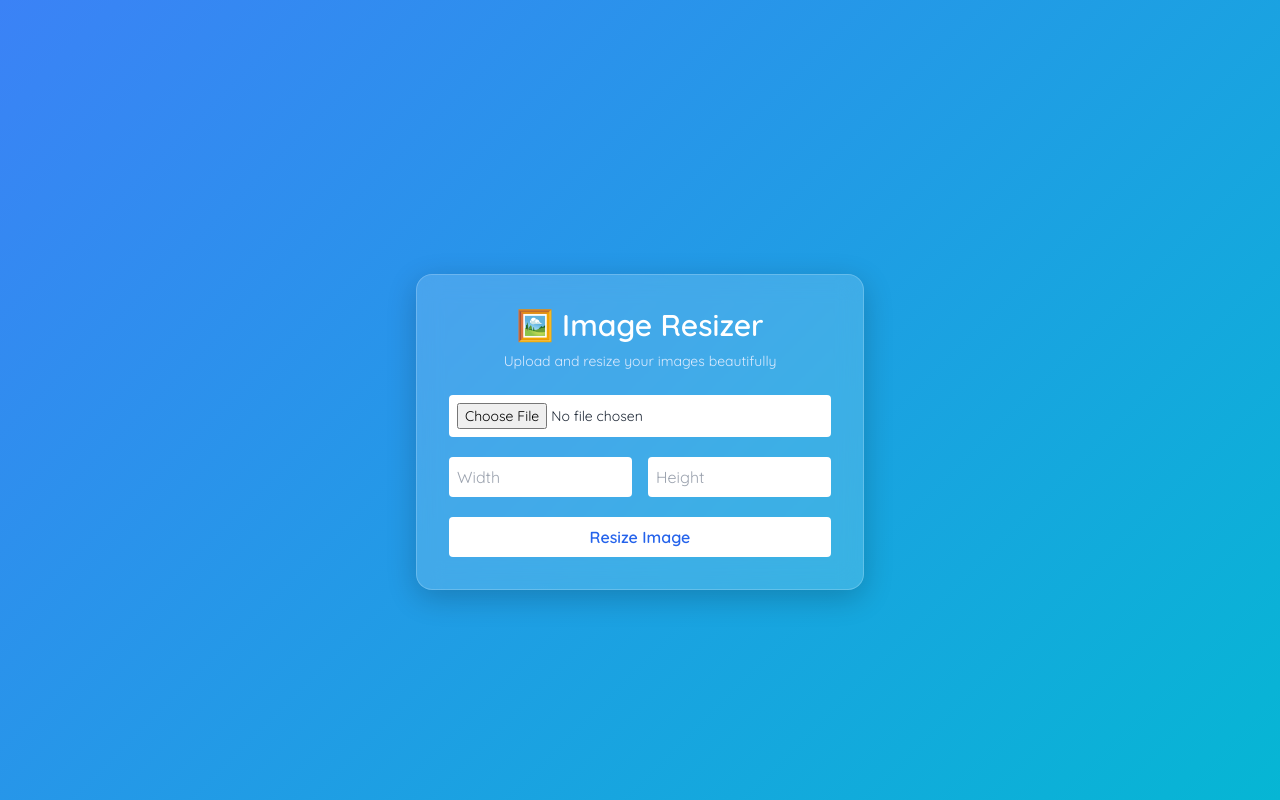
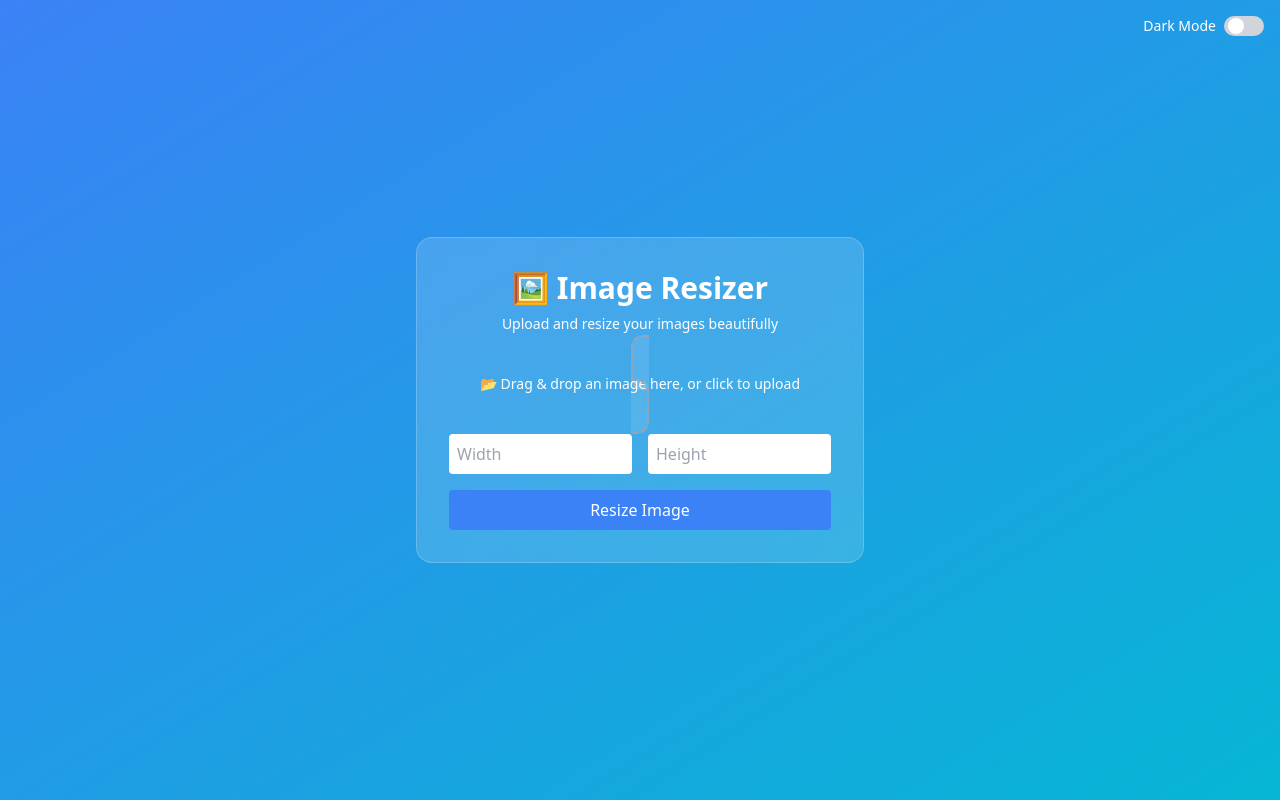
Before and after one commit to naumanshah1/python-image-resizer, a Flask app: page / in a window 1280 px wide. Run offline with Flask 2, Linux system fonts and the light colour scheme; some libraries are stand-ins or nearby versions.

Commit message:
💠 New UI with dark mode, drag-drop, and preview

```diff
--- a/templates/index.html
+++ b/templates/index.html
@@ -4,51 +4,112 @@
   <meta charset="UTF-8" />
   <meta name="viewport" content="width=device-width, initial-scale=1.0"/>
   <title>Image Resizer</title>
-  <link href="https://cdn.jsdelivr.net/npm/tailwindcss@2.2.19/dist/tailwind.min.css" rel="stylesheet"/>
-  <link href="https://fonts.googleapis.com/css2?family=Quicksand:wght@400;600&display=swap" rel="stylesheet">
+  <script src="https://cdn.tailwindcss.com"></script>
   <style>
-    body {
-      font-family: 'Quicksand', sans-serif;
-      background: linear-gradient(135deg, #3b82f6, #06b6d4);
-      min-height: 100vh;
-    }
     .glass {
       background: rgba(255, 255, 255, 0.15);
       backdrop-filter: blur(12px);
       -webkit-backdrop-filter: blur(12px);
       border-radius: 1rem;
-      box-shadow: 0 8px 30px rgba(0, 0, 0, 0.2);
       border: 1px solid rgba(255, 255, 255, 0.2);
+    }
+    .dark .glass {
+      background: rgba(0, 0, 0, 0.2);
+      border-color: rgba(255, 255, 255, 0.1);
+    }
+    .dropzone {
+      border: 2px dashed #9ca3af;
+      padding: 1rem;
+      border-radius: 0.75rem;
+      cursor: pointer;
+    }
+    .dark .dropzone {
+      border-color: #4b5563;
     }
   </style>
 </head>
-<body class="flex items-center justify-center p-6">
+<body class="bg-gradient-to-br from-blue-500 to-cyan-500 min-h-screen flex items-center justify-center text-white transition-colors duration-300 dark:bg-gray-900 dark:text-white">
 
-  <div class="glass p-8 w-full max-w-md text-center mt-16 text-white">
-    <h1 class="text-3xl font-semibold mb-2">🖼️ Image Resizer</h1>
-    <p class="text-sm mb-6 text-blue-100">Upload and resize your images beautifully</p>
+  <div class="absolute top-4 right-4">
+    <label class="flex items-center space-x-2 cursor-pointer">
+      <input type="checkbox" id="darkToggle" class="hidden">
+      <span class="text-sm">Dark Mode</span>
+      <div class="w-10 h-5 bg-gray-300 rounded-full flex items-center px-1">
+        <div class="w-4 h-4 bg-white rounded-full transition-transform" id="toggleThumb"></div>
+      </div>
+    </label>
+  </div>
 
-    <form action="/" method="POST" enctype="multipart/form-data" class="space-y-5">
-      <input type="file" name="image" accept="image/*" required class="w-full text-sm p-2 rounded bg-white text-gray-800"/>
+  <div class="glass p-8 w-full max-w-md text-center">
+    <h1 class="text-3xl font-bold mb-2">🖼️ Image Resizer</h1>
+    <p class="text-sm mb-4">Upload and resize your images beautifully</p>
+
+    <form id="uploadForm" action="/" method="POST" enctype="multipart/form-data" class="space-y-4">
+      <label id="dropZone" class="dropzone text-sm bg-white/10 text-white dark:bg-gray-800">
+        <input type="file" name="image" accept="image/*" class="hidden" required />
+        <p id="dropText">📂 Drag & drop an image here, or click to upload</p>
+      </label>
 
       <div class="flex gap-4">
-        <input type="number" name="width" placeholder="Width" required class="w-1/2 p-2 rounded bg-white text-gray-800" />
-        <input type="number" name="height" placeholder="Height" required class="w-1/2 p-2 rounded bg-white text-gray-800" />
+        <input type="number" name="width" placeholder="Width" required class="w-1/2 p-2 rounded text-black" />
+        <input type="number" name="height" placeholder="Height" required class="w-1/2 p-2 rounded text-black" />
       </div>
 
-      <button type="submit" class="w-full bg-white text-blue-600 font-bold py-2 rounded hover:bg-gray-100 transition">
+      <button type="submit" class="w-full bg-blue-500 hover:bg-blue-600 text-white py-2 rounded transition">
         Resize Image
       </button>
     </form>
 
     {% if filename %}
-    <div class="mt-6">
+    <div class="mt-6 text-white">
       <h2 class="text-lg font-semibold mb-2">Your Resized Image:</h2>
-      <img src="{{ url_for('static', filename='resized/' + filename) }}" class="mx-auto rounded shadow-lg" />
-      <a href="{{ url_for('static', filename='resized/' + filename) }}" download class="block mt-3 text-white underline">📥 Download</a>
+      <img src="{{ url_for('static', filename='resized/' + filename) }}" class="mx-auto rounded shadow" />
+      <a href="{{ url_for('static', filename='resized/' + filename) }}" download class="block mt-3 text-blue-200 underline">📥 Download</a>
     </div>
     {% endif %}
   </div>
 
+  <script>
+    // Drag & Drop file handler
+    const dropZone = document.getElementById('dropZone');
+    const fileInput = dropZone.querySelector('input');
+    const dropText = document.getElementById('dropText');
+
+    dropZone.addEventListener('click', () => fileInput.click());
+
+    dropZone.addEventListener('dragover', (e) => {
+      e.preventDefault();
+      dropZone.classList.add('bg-blue-100', 'dark:bg-gray-700');
+    });
+
+    dropZone.addEventListener('dragleave', () => {
+      dropZone.classList.remove('bg-blue-100', 'dark:bg-gray-700');
+    });
+
+    dropZone.addEventListener('drop', (e) => {
+      e.preventDefault();
+      dropZone.classList.remove('bg-blue-100', 'dark:bg-gray-700');
+      const file = e.dataTransfer.files[0];
+      if (file) {
+        fileInput.files = e.dataTransfer.files;
+        dropText.textContent = `Selected: ${file.name}`;
+      }
+    });
+
+    fileInput.addEventListener('change', () => {
+      const file = fileInput.files[0];
+      if (file) dropText.textContent = `Selected: ${file.name}`;
+    });
+
+    // Dark mode toggle
+    const toggle = document.getElementById('darkToggle');
+    const body = document.body;
+    const thumb = document.getElementById('toggleThumb');
+
+    toggle.addEventListener('change', () => {
+      body.classList.toggle('dark');
+      thumb.classList.toggle('translate-x-5');
+    });
+  </script>
 </body>
 </html>
```
